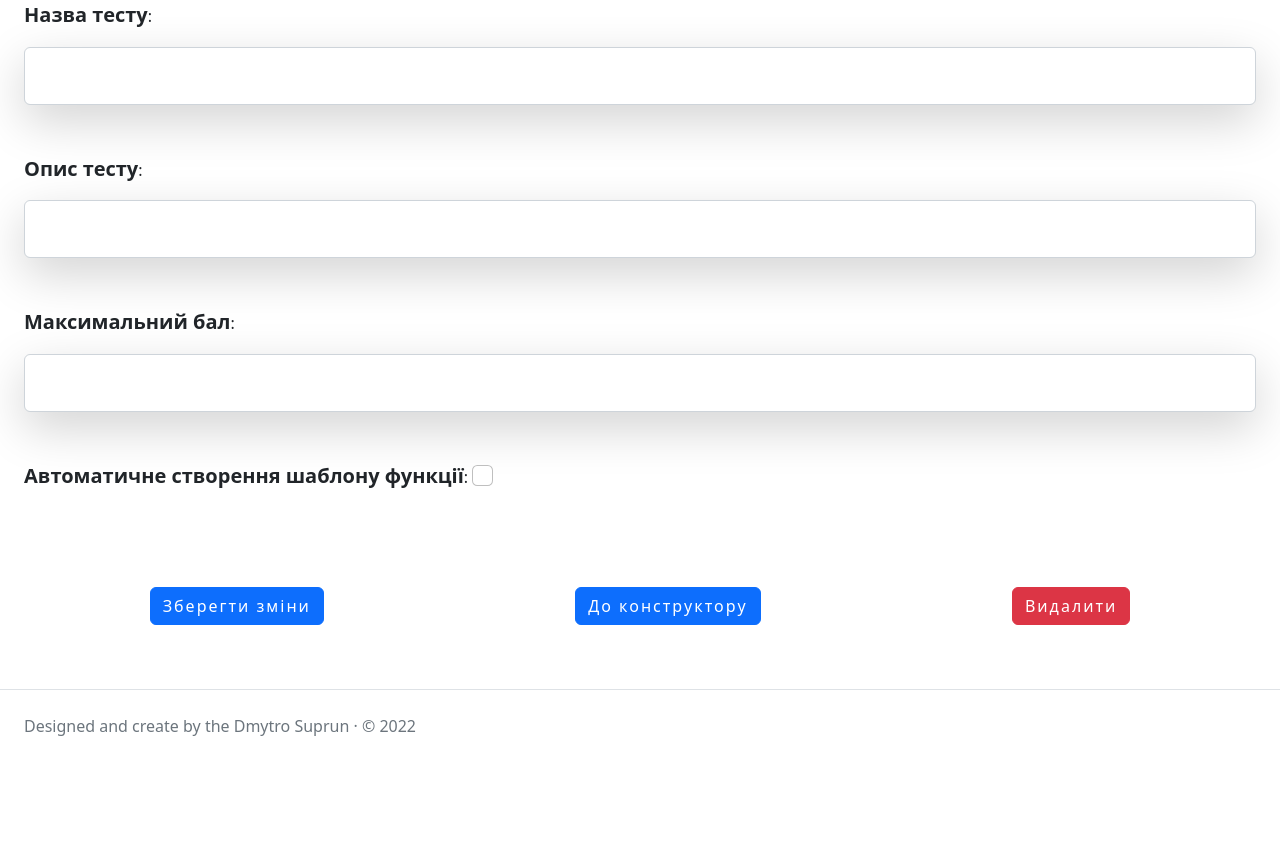
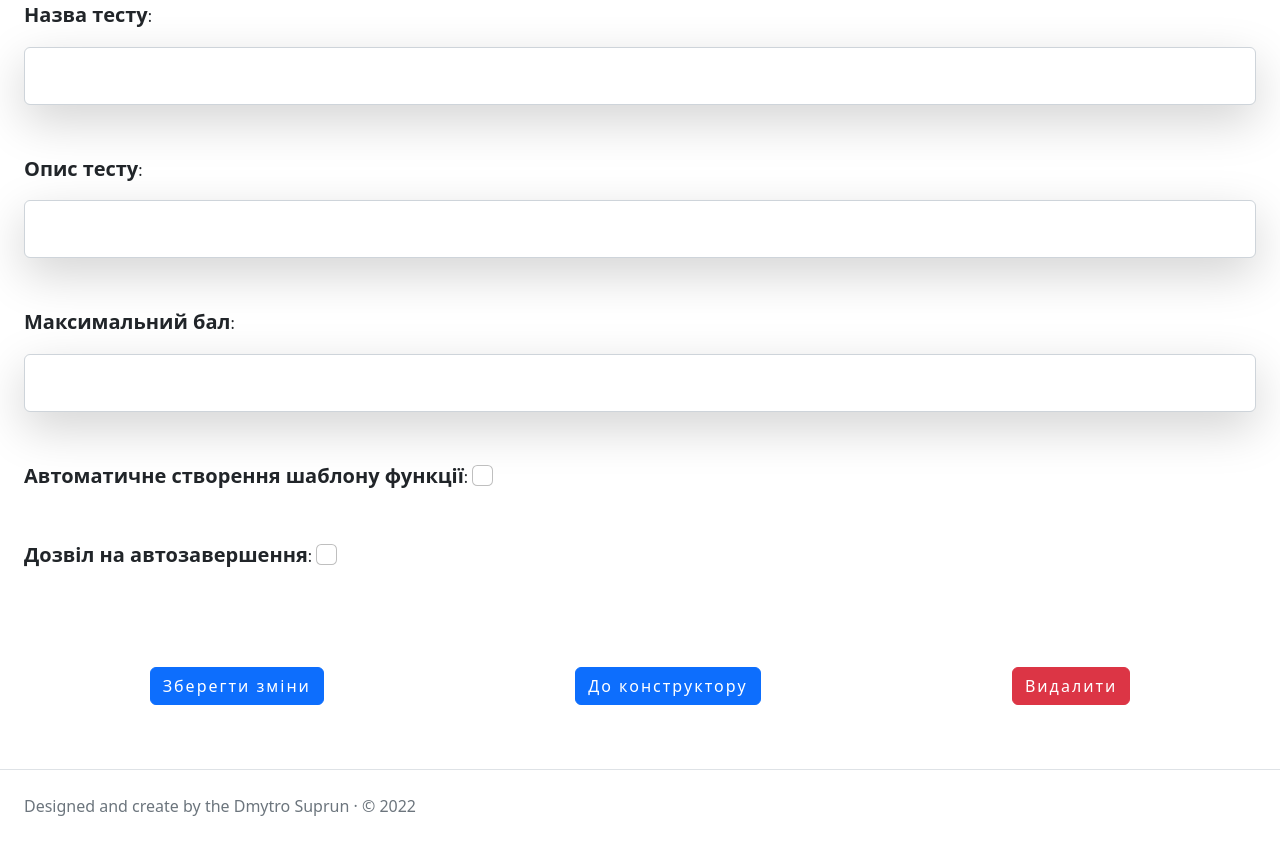
Before and after one commit to dmSuprun/test, a Django app: template designer/templates/designer/test_update.html in a window 1280 px wide. Shown: the part 230-1096 px from the top of the page. Before the commit the page ends 966 px from the top, so only its background shows below. Run offline with Django 4.2, Linux system fonts and the light colour scheme; the template is opened without the code that fills it: values that come from a table or form of the project are taken from there, others are empty; data comes from the database, SQL or seed files in the repository; both versions use the stored data as it was after the commit.

Commit message:
update 3.1

```diff
--- a/designer/forms.py
+++ b/designer/forms.py
@@ -16,6 +16,10 @@ class TestCreateForm(forms.Form):
     create_func_template = forms.BooleanField(label='Автоматичне створення шаблону функції', required=False, widget=forms.CheckboxInput(
         attrs={'class': 'form-check-input'}
     ))
+    autocomplete = forms.BooleanField(label='Дозвіл на автозавершення', required=False,
+                                              widget=forms.CheckboxInput(
+                                                  attrs={'class': 'form-check-input'}
+                                              ))
 
     def clean_name_test(self):
         get_name=self.cleaned_data['name_test']
--- a/designer/templates/designer/test_designer.html
+++ b/designer/templates/designer/test_designer.html
@@ -18,6 +18,8 @@
     <div class="form_label mb-5"><span class="name_label label">{{form.max_test_result.label}}</span>: <span class="input">{{form.max_test_result}}</span></div>
     <div class="form_label error mb-5">{{form.max_test_result.errors}}</div>
     <div class="form_label mb-5"><span class="name_label label">{{form.create_func_template.label}}</span>: <span class="input">{{form.create_func_template}}</span></div>
+    <div class="form_label mb-5"><span class="name_label label">{{form.autocomplete.label}}</span>: <span class="input">{{form.autocomplete}}</span></div>
+
 
     <button class=" btn btn-primary button_sand mt-5 mb-3 login-button" type="submit">Створити завдання</button>
 </form>
--- a/designer/templates/designer/test_update.html
+++ b/designer/templates/designer/test_update.html
@@ -18,6 +18,8 @@
     <div class="form_label mb-5"><span class="label">{{form.theme_test.label}}</span>: <span class="input">{{form.theme_test}}</span></div>
     <div class="form_label mb-5"><span class="label">{{form.max_test_result.label}}</span>: <span class="input">{{form.max_test_result}}</span></div>
     <div class="form_label mb-5"><span class="label">{{form.create_func_template.label}}</span>: <span class="input">{{form.create_func_template}}</span></div>
+        <div class="form_label mb-5"><span class="label">{{form.autocomplete.label}}</span>: <span class="input">{{form.autocomplete}}</span></div>
+
 
 
     <div class="flex_space_between mb-5">
```
Also changed, not shown: designer/views.py (+5 -2 lines), tests/models.py (+1 -0 lines), tests/templates/tests/start_test.html (+5 -3 lines), tests/views.py (+1 -0 lines), db.sqlite3, tests/migrations/0003_testsconfig_autocomplete.py (added).
